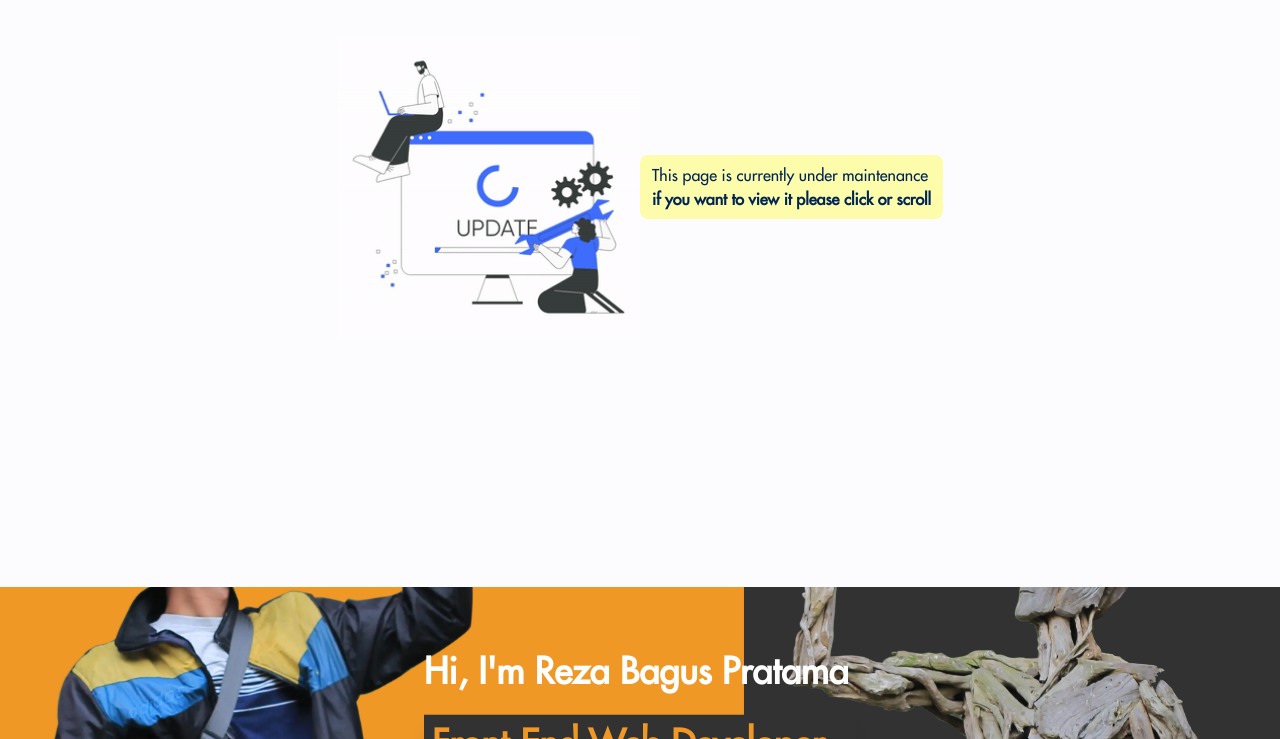
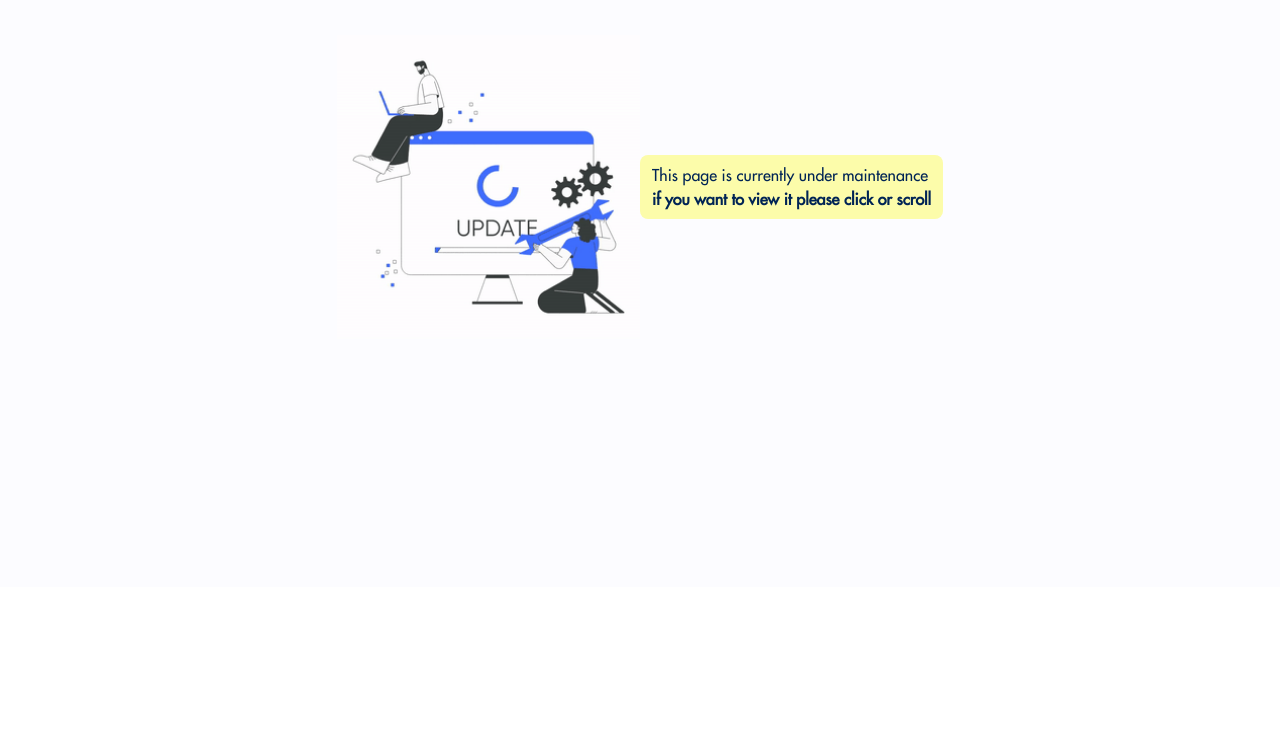
Before and after one commit to reGardens/myportfolio, a React (Vite) app: page / in a window 1280 px wide. Shown: the part 213-952 px from the top of the page. After the commit the page ends 800 px from the top, so only its background shows below. Built offline with nearby package versions, Linux system fonts and the light colour scheme.

Commit message:
reject temporary

```diff
--- a/src/js/Layouts/Frontend.jsx
+++ b/src/js/Layouts/Frontend.jsx
@@ -8,7 +8,7 @@ const Frontend = () => {
     // <SmoothScroll>
     <div className="overflow-x-hidden">
       <Error404 />
-      <Home />
+      {/* <Home /> */}
     </div>
     // </SmoothScroll>
   );
```
